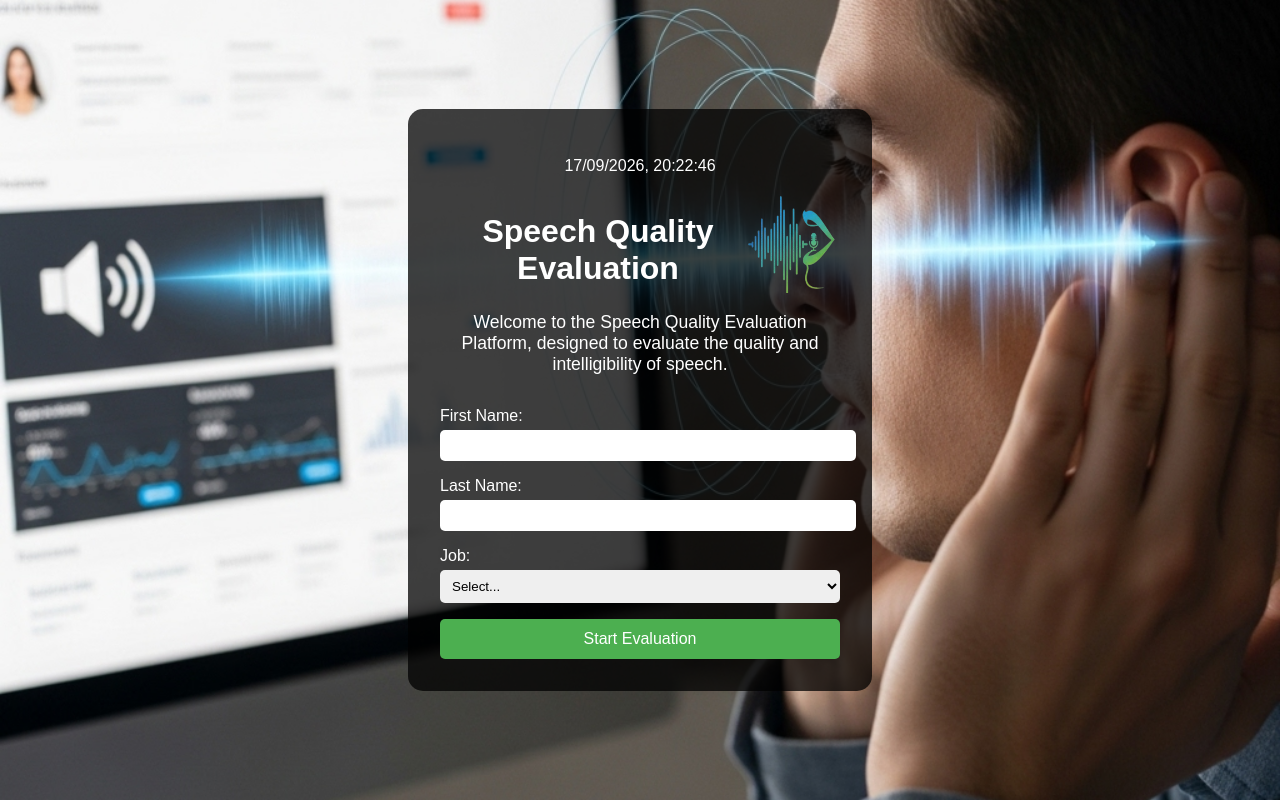
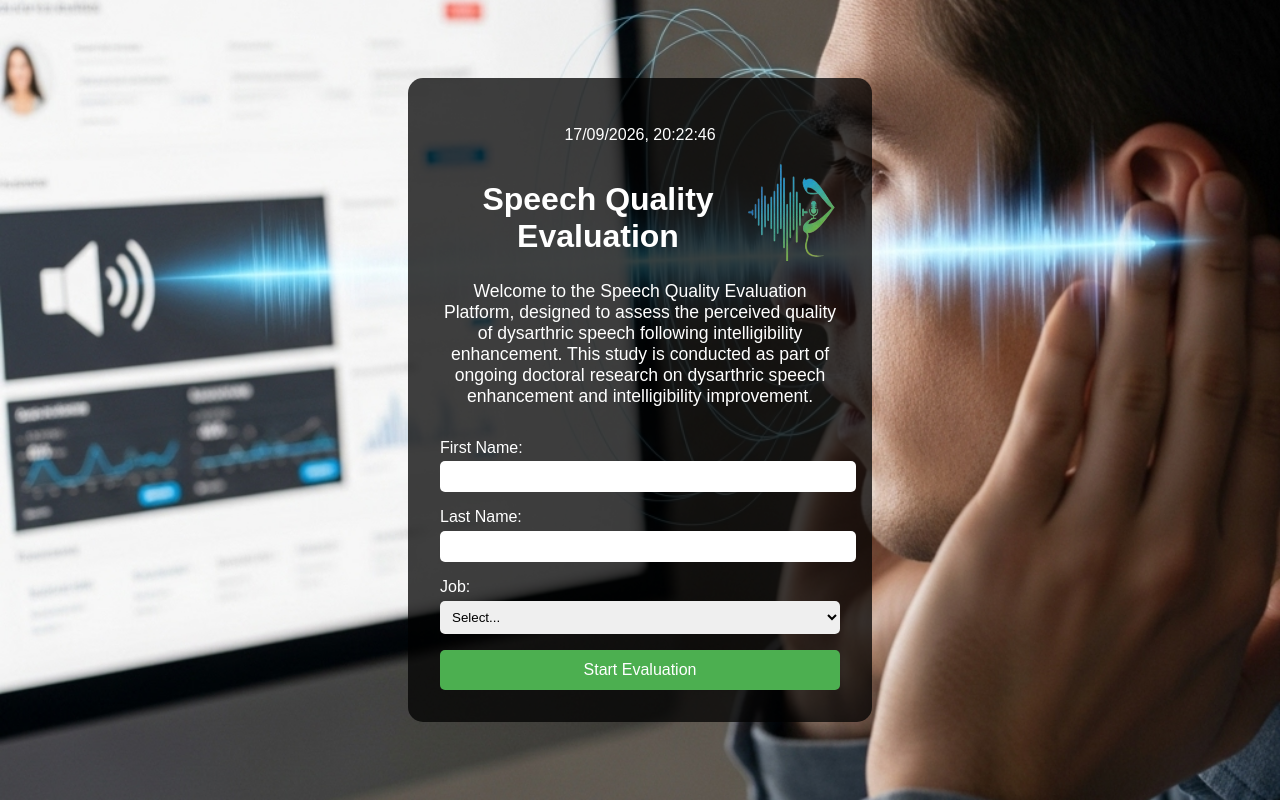
Before and after one commit to Mina929/subjective.evaluation, a Next.js app: page / in a window 1280 px wide. Built offline with nearby package versions, Linux system fonts and the light colour scheme.

Commit message:
Update platform introduction

```diff
--- a/pages/index.js
+++ b/pages/index.js
@@ -55,7 +55,7 @@ export default function Home() {
         </div>
 
         <p className={styles.intro}>
-          Welcome to the Speech Quality Evaluation Platform, designed to evaluate the quality and intelligibility of speech.
+          Welcome to the Speech Quality Evaluation Platform, designed to assess the perceived quality of dysarthric speech following intelligibility enhancement. This study is conducted as part of ongoing doctoral research on dysarthric speech enhancement and intelligibility improvement.
         </p>
 
         <form onSubmit={handleSubmit} className={styles.form}>
```
